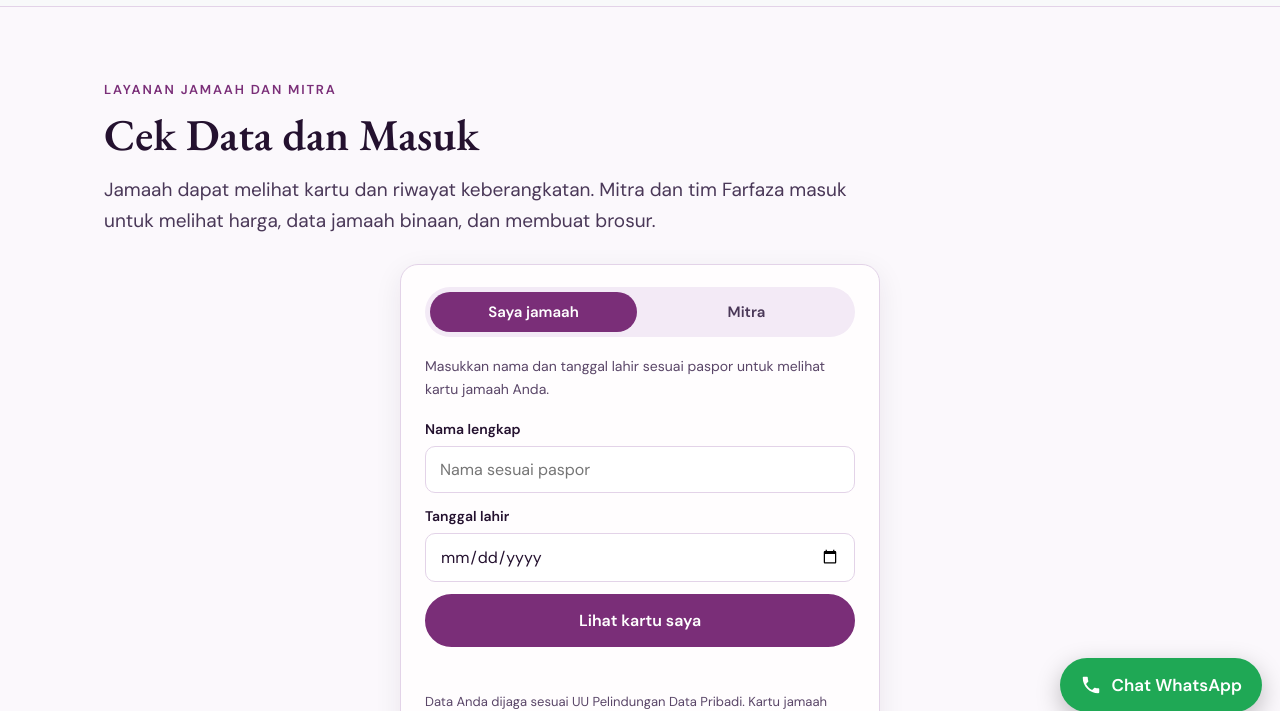
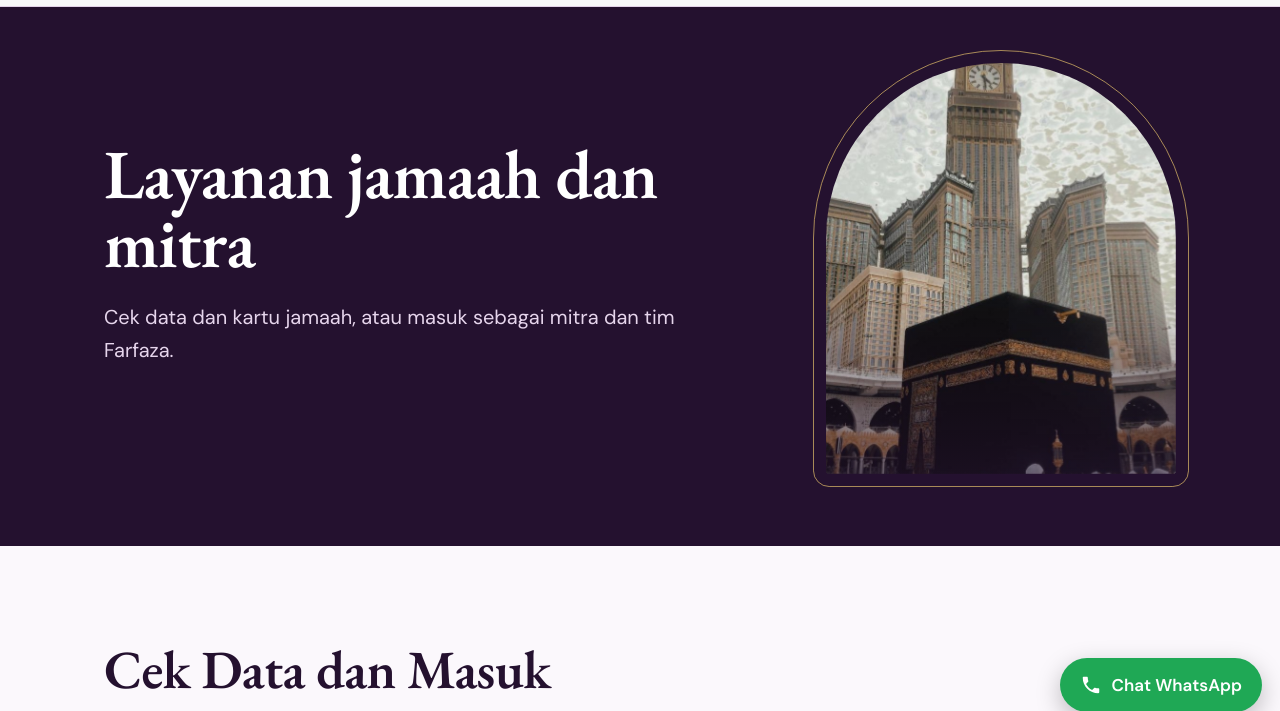
Before and after one commit to fazahilman/farFAZA, a plain HTML site: page cek.html in a window 1280 px wide. Shown: the part 70-781 px from the top of the page. Drawn offline with nearby package versions, Linux system fonts and the light colour scheme.

Commit message:
Login Portal: hero lengkung arah 'Gerbang' (form dan portal.js tidak berubah)
Co-Authored-By: Claude Sonnet 5.5 <noreply@anthropic.com>
Claude-Session: https://claude.ai/code/session_011iiFqyJWnykZwDCqfUbio8

```diff
--- a/cek.html
+++ b/cek.html
@@ -10,14 +10,15 @@
 <meta property="og:image" content="img/kaaba.jpg">
 <link rel="preconnect" href="https://fonts.googleapis.com"><link rel="preconnect" href="https://fonts.gstatic.com" crossorigin>
 <link rel="stylesheet" href="https://fonts.googleapis.com/css2?family=EB+Garamond:wght@500;600;700&amp;family=DM+Sans:wght@400;500;600&amp;display=swap">
-<link rel="stylesheet" href="style.css">
+<link rel="stylesheet" href="style.css"><link rel="stylesheet" href="home.css">
 </head>
-<body>
+<body class="home">
 <header class="top"><div class="wrap bar"><a class="brand" href="index.html"><img src="img/logo_farfaza.png" alt="Farfaza Astatama Tours &amp; Travel" width="150" height="65"></a>
 <input type="checkbox" id="mn" class="mn"><label for="mn" class="burger" aria-label="Menu"><span></span><span></span><span></span></label>
 <nav class="nav"><a href="index.html">Beranda</a><div class="ddn"><button type="button" class="ddb" aria-expanded="false" aria-haspopup="true">Tentang Kami<i aria-hidden="true"></i></button><div class="ddm"><a href="tentang.html">Profil Farfaza</a><a href="tim.html">Tour Leader dan Mutawif</a></div></div><div class="ddn"><button type="button" class="ddb" aria-expanded="false" aria-haspopup="true">Program<i aria-hidden="true"></i></button><div class="ddm"><a href="umroh.html">Umroh</a><a href="haji.html">Haji</a><a href="wisata.html">Wisata Islami</a><a href="manasik.html">Manasik</a><a href="doa.html">Doa Umroh</a></div></div><a href="berita.html">Berita</a><a href="mitra.html">Mitra</a><a href="kontak.html">Kontak</a><a class="btn small" href="cek.html">Login</a></nav><a class="r30" href="tentang.html" title="Road to 30 Tahun Farfaza"><img src="img/road30.png" alt="Road to 30 Tahun Farfaza" width="110" height="50"></a></div></header>
 
-<main><section class="sec "><div class="wrap"><p class="eye">Layanan jamaah dan mitra</p><h2>Cek Data dan Masuk</h2><p class="sub">Jamaah dapat melihat kartu dan riwayat keberangkatan. Mitra dan tim Farfaza masuk untuk melihat harga, data jamaah binaan, dan membuat brosur.</p><div id="px" class="px"><noscript><p>Aktifkan JavaScript untuk menggunakan halaman ini, atau hubungi WhatsApp resmi 0812-1371-1159.</p></noscript></div><script src="qr.js"></script><script src="portal.js?v=4"></script></div></section></main>
+<section class="hero2 pg"><div class="wrap h2g"><div class="h2t"><h1>Layanan jamaah dan mitra</h1><p class="lead">Cek data dan kartu jamaah, atau masuk sebagai mitra dan tim Farfaza.</p></div><div class="h2a"><figure class="gate"><img src="img/kaaba.jpg" alt="" style="object-position:center center" fetchpriority="high"></figure></div></div></section>
+<main><section class="sec "><div class="wrap"><h2>Cek Data dan Masuk</h2><p class="sub">Jamaah dapat melihat kartu dan riwayat keberangkatan. Mitra dan tim Farfaza masuk untuk melihat harga, data jamaah binaan, dan membuat brosur.</p><div id="px" class="px"><noscript><p>Aktifkan JavaScript untuk menggunakan halaman ini, atau hubungi WhatsApp resmi 0812-1371-1159.</p></noscript></div><script src="qr.js"></script><script src="portal.js?v=4"></script></div></section></main>
 <footer class="foot"><div class="wrap fgrid">
 <div><img class="flogo" src="img/logo_farfaza_putih.png" alt="Farfaza Astatama Tours &amp; Travel" width="190" height="76"><p class="fsm">PT. Farah Faza Astatama<br>Penyelenggara Perjalanan Ibadah Umrah (PPIU) No. U.139/2020<br>Penyelenggara Ibadah Haji Khusus (PIHK) No. 772/2019<br>Anggota HIMPUH</p></div>
 <div><h4>Menu</h4><p class="flinks"><a href="index.html">Beranda</a><a href="tentang.html">Tentang Kami</a><a href="tim.html">Tour Leader dan Mutawif</a><a href="umroh.html">Umroh</a><a href="haji.html">Haji</a><a href="wisata.html">Wisata Islami</a><a href="manasik.html">Manasik</a><a href="doa.html">Doa Umroh</a><a href="berita.html">Berita</a><a href="mitra.html">Mitra</a><a href="kontak.html">Kontak</a><a href="galeri.html">Galeri</a><a href="pembayaran.html">Pembayaran Resmi</a><a href="privasi.html">Kebijakan Privasi</a><a href="cek.html#mitra">Portal Mitra</a></p></div>
```
